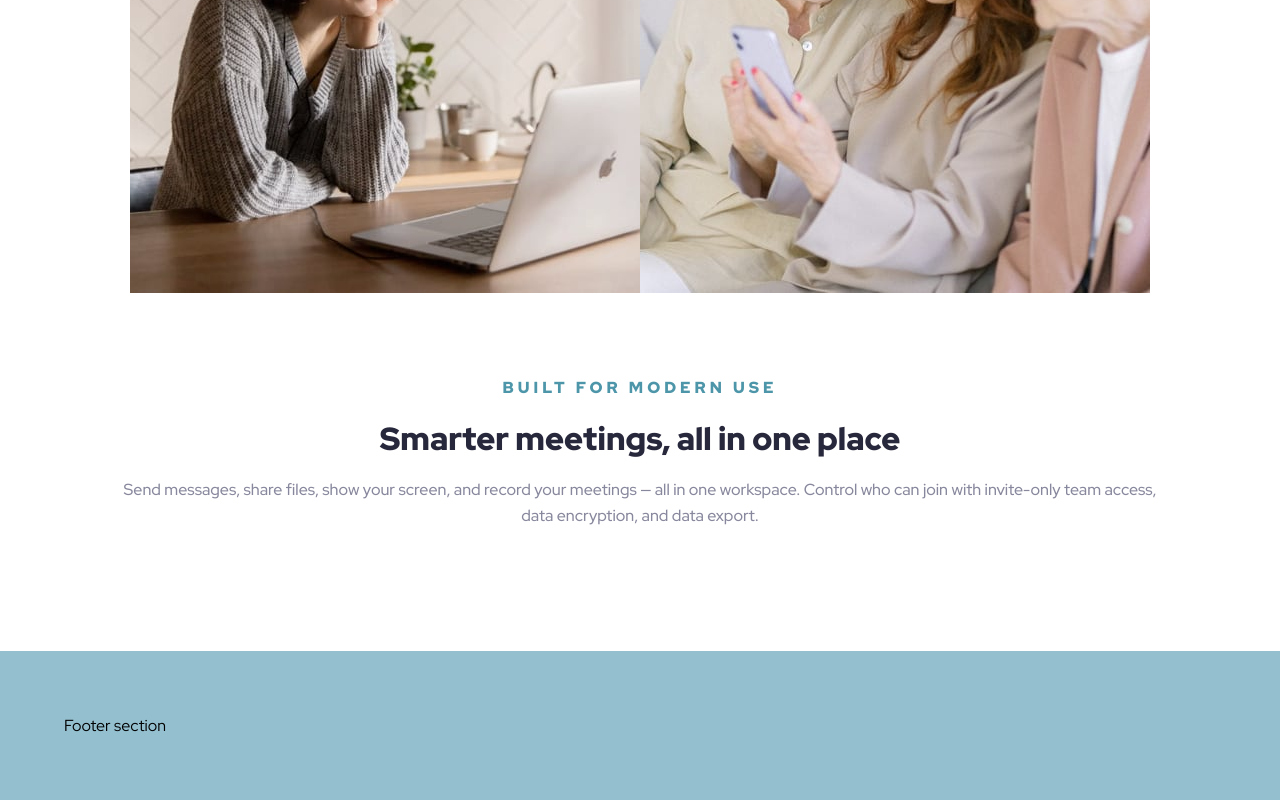
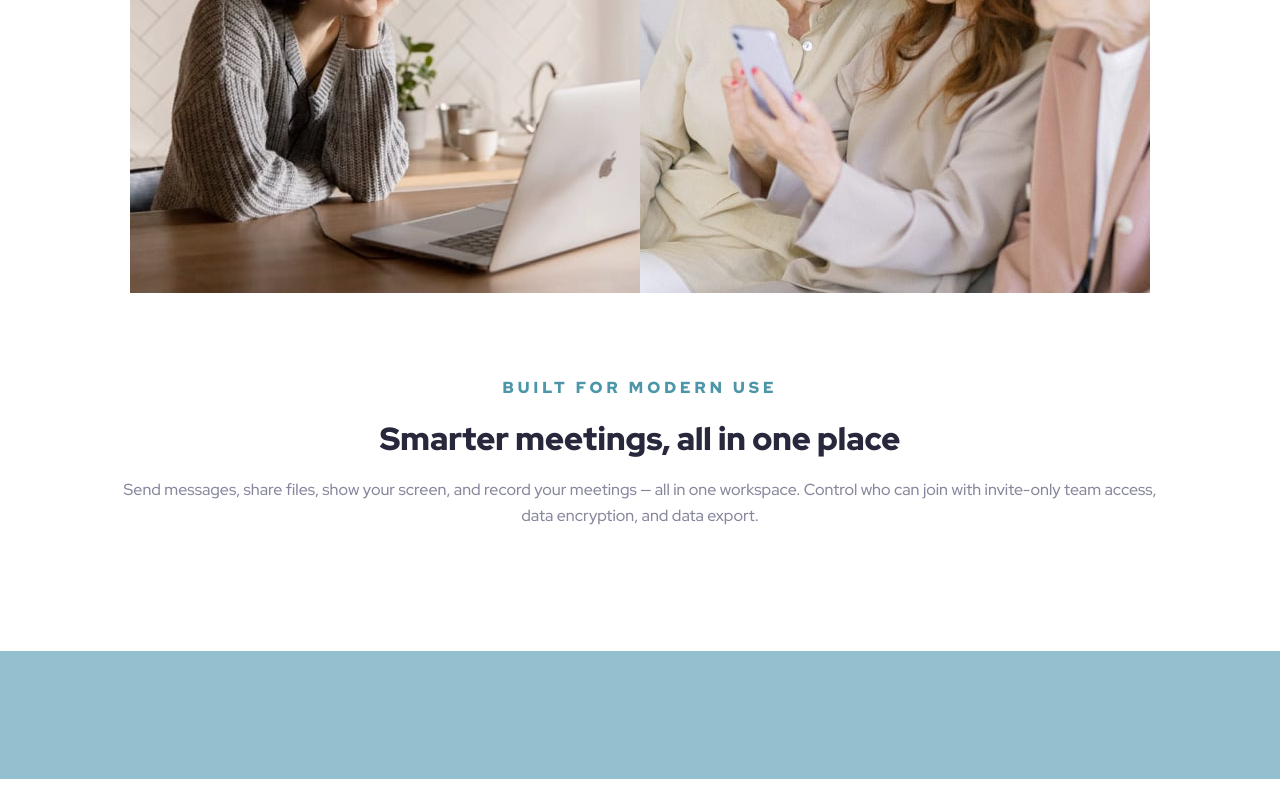
Before and after one commit to PiriyaLapa/meet-landing-page, a React (Create React App) app: page / in a window 1280 px wide. Shown: the part 1540-2340 px from the top of the page. After the commit the page ends 2319 px from the top, so only its background shows below. Built offline with nearby package versions, Linux system fonts and the light colour scheme.

Commit message:
update dynamicFooterImg

```diff
--- a/src/interface/interface.ts
+++ b/src/interface/interface.ts
@@ -39,3 +39,7 @@ export interface ScreenSizeDetectProps {
   windowWidth: number;
   windowHeight: number;
 }
+
+export interface FooterProps{
+  windowWidth:number;
+}
--- a/src/pages/LandingPage.tsx
+++ b/src/pages/LandingPage.tsx
@@ -32,7 +32,7 @@ export default class LandingPage extends Component {
     window.removeEventListener("resize", this.updateWindowDimensions);
   }
   render(): ReactNode {
-    // const { windowWidth  } = this.state;
+    const { windowWidth  } = this.state;
     // const screenNow = detectScreenSize(windowWidth);
 
     return (
@@ -40,7 +40,7 @@ export default class LandingPage extends Component {
         <Navbar />
         <Header />
         <Gallery />
-        <Footer/>
+        <Footer windowWidth={windowWidth}/>
         {/* <ScreenSizeDetect screenNow={screenNow} {...this.state} />  */}
       </StyledLandingPage>
     );
--- a/src/pages/sections/Footer.tsx
+++ b/src/pages/sections/Footer.tsx
@@ -1,8 +1,13 @@
 import { Component, ReactNode } from "react";
 import { StyledFooter } from "../../styles/styles";
+import { FooterProps } from "../../interface/interface";
+import mobileFooterImg from '../../assets/mobile/image-footer.jpg';
 
-export default class Footer extends Component {
+export default class Footer extends Component<FooterProps> {
   render(): ReactNode {
-    return <StyledFooter>Footer section</StyledFooter>;
+    const {windowWidth}  = this.props;
+    return <StyledFooter windowWidth={windowWidth}>
+
+    </StyledFooter>;
   }
 }
--- a/src/styles/styles.ts
+++ b/src/styles/styles.ts
@@ -1,6 +1,9 @@
 import styled from "styled-components";
 import { StyledBtnProp } from "../interface/interface";
 import { BtnDownloadProps } from "../interface/interface";
+import mobileFooterImg from '../assets/mobile/image-footer.jpg';
+
+
 
 // Button
 export const ContainerButton = styled.div`
@@ -186,9 +189,13 @@ export const ContainerGallery = styled.div`
   text-align: center;
 `;
 
-export const StyledFooter = styled.footer`
+interface StyledFooterProps{
+    windowWidth : number;
+}
+export const StyledFooter = styled.footer<StyledFooterProps>`
   padding: 5%;
   background-color: #93bfcf;
+  background-image:${(props) => props.$backgroundImageUrl};
 `;
 
 export const StyledAuthor = styled.footer`
```
Also changed, not shown: src/helpers/dynamicFooterImg.ts (deleted).
